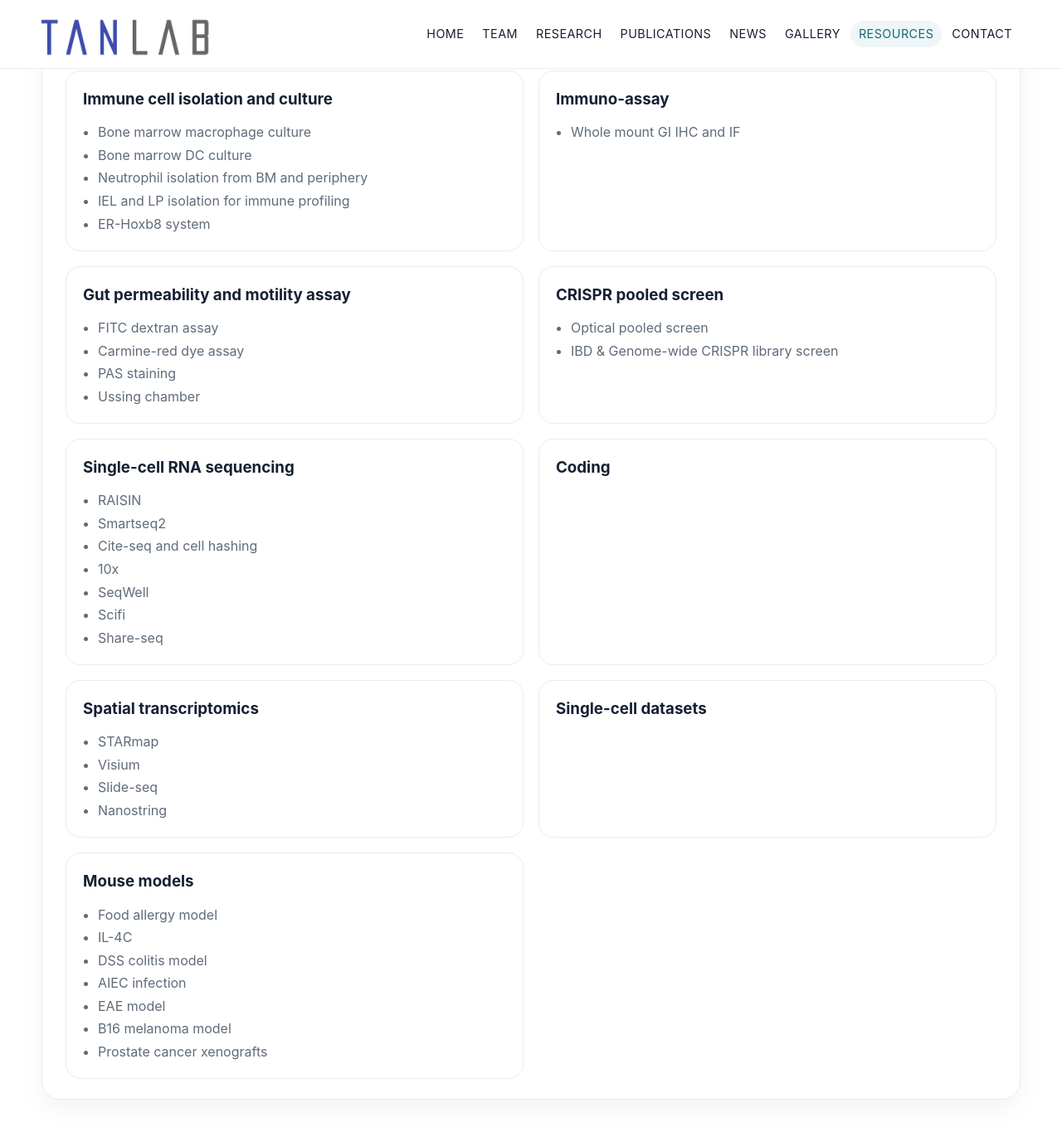
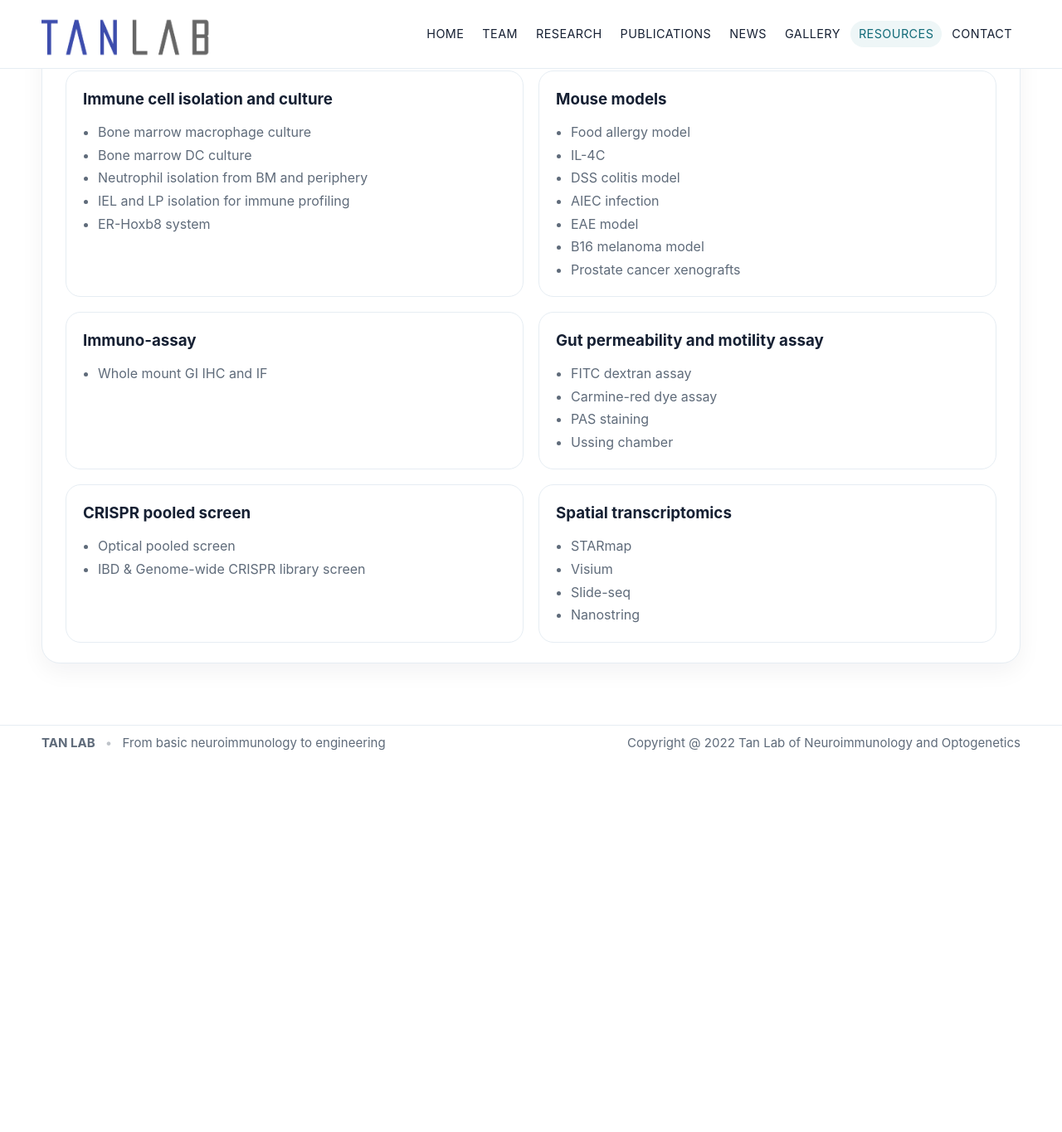
Before and after one commit to hanzeyan/hanzeyan.github.io, a Jekyll site: the page built from resources.md, in a window 1280 px wide and 1400 px high, scrolled down 277 px. Shown: the top 1365 px of the window at 83% size. Built offline with Jekyll 4.4.1, drawn with Linux system fonts in a browser that asks for light colours; after the commit the page ends 1219 px from its top, so only the background shows below that.

Commit message:
Update resources.yml

```diff
--- a/_data/resources.yml
+++ b/_data/resources.yml
@@ -1,58 +1,52 @@
 - category: Neural tissue cell culture
   items:
-  - Isolation of spinal cord and DRG neuron
-  - Isolation of LMMP and myenteric plexus
-  - Enteric neuronal cell culture
-  - IPSC-derived neural tissue organoid
+    - Isolation of spinal cord and DRG neuron
+    - Isolation of LMMP and myenteric plexus
+    - Enteric neuronal cell culture
+    - IPSC-derived neural tissue organoid
+
 - category: Viral package and gene delivery
   items:
-  - AAV and systemic delivery for CNS and PNS
-  - Lenti-viral package
+    - AAV and systemic delivery for CNS and PNS
+    - Lenti-viral package
+
 - category: Immune cell isolation and culture
   items:
-  - Bone marrow macrophage culture
-  - Bone marrow DC culture
-  - Neutrophil isolation from BM and periphery
-  - IEL and LP isolation for immune profiling
-  - ER-Hoxb8 system
+    - Bone marrow macrophage culture
+    - Bone marrow DC culture
+    - Neutrophil isolation from BM and periphery
+    - IEL and LP isolation for immune profiling
+    - ER-Hoxb8 system
+
+- category: Mouse models
+  items:
+    - Food allergy model
+    - IL-4C
+    - DSS colitis model
+    - AIEC infection
+    - EAE model
+    - B16 melanoma model
+    - Prostate cancer xenografts
+
 - category: Immuno-assay
   items:
-  - Whole mount GI IHC and IF
+    - Whole mount GI IHC and IF
+
 - category: Gut permeability and motility assay
   items:
-  - FITC dextran assay
-  - Carmine-red dye assay
-  - PAS staining
-  - Ussing chamber
+    - FITC dextran assay
+    - Carmine-red dye assay
+    - PAS staining
+    - Ussing chamber
+
 - category: CRISPR pooled screen
   items:
-  - Optical pooled screen
-  - IBD & Genome-wide CRISPR library screen
-- category: Single-cell RNA sequencing
-  items:
-  - RAISIN
-  - Smartseq2
-  - Cite-seq and cell hashing
-  - 10x
-  - SeqWell
-  - Scifi
-  - Share-seq
-- category: Coding
-  items: []
+    - Optical pooled screen
+    - IBD & Genome-wide CRISPR library screen
+
 - category: Spatial transcriptomics
   items:
-  - STARmap
-  - Visium
-  - Slide-seq
-  - Nanostring
-- category: Single-cell datasets
-  items: []
-- category: Mouse models
-  items:
-  - Food allergy model
-  - IL-4C
-  - DSS colitis model
-  - AIEC infection
-  - EAE model
-  - B16 melanoma model
-  - Prostate cancer xenografts
+    - STARmap
+    - Visium
+    - Slide-seq
+    - Nanostring
```
